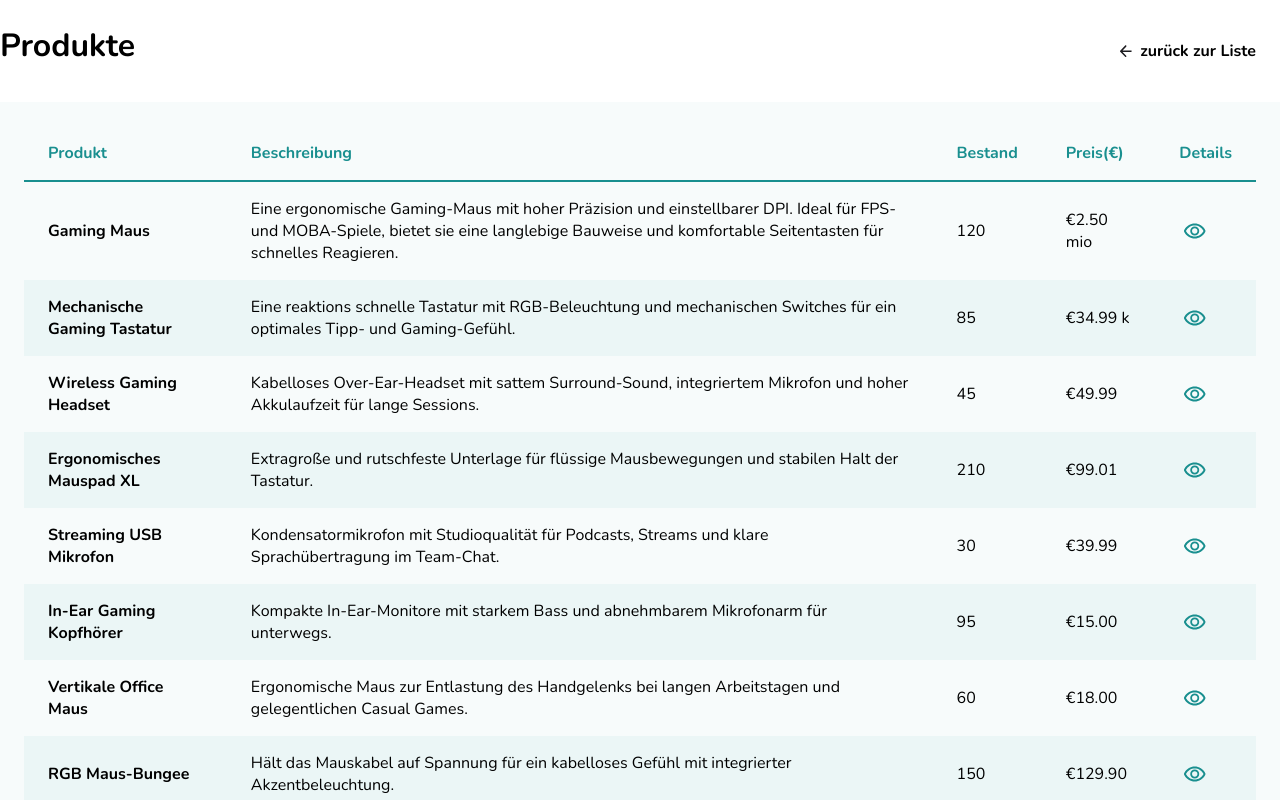
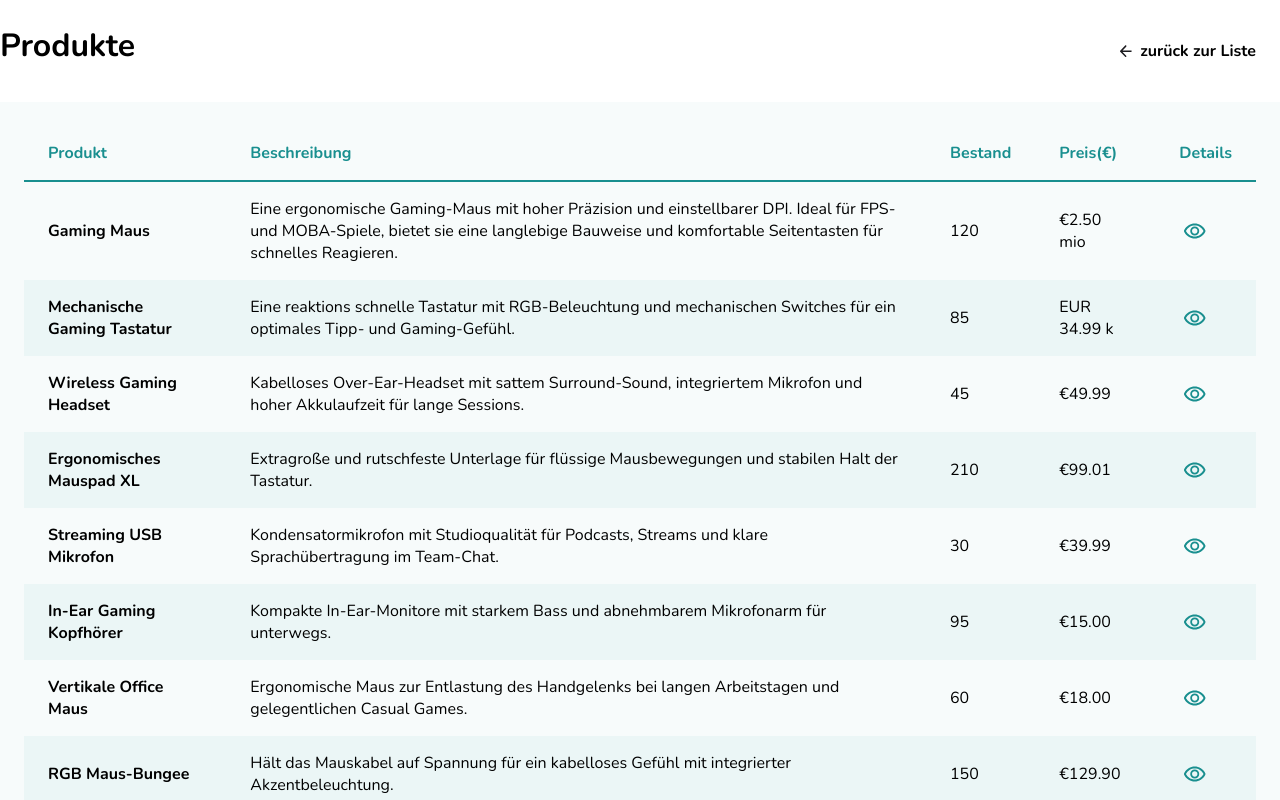
Before and after one commit to Lehnerma/angular-learning-product-list, an Angular app: page / in a window 1280 px wide. Shown: the top 800 px of the page. Built offline with nearby package versions, Linux system fonts and the light colour scheme.

Commit message:
fix: correct currency formatting in product list and tidy imports

```diff
--- a/src/app/shared/components/product-list/product-list.html
+++ b/src/app/shared/components/product-list/product-list.html
@@ -24,10 +24,10 @@
                 {{ item.price / 100000 | currency: 'EUR' }} mio
               }
               @case (item.price >= 1000) {
-                {{ item.price / 1000 | currency: 'EUR' : 'symbol' : '1.2-2'}} k
+                {{ item.price / 1000 | currency: 'EUR '}} k
               }
               @default {
-                {{ item.price | currency: 'EUR' }}
+                {{ item.price | currency: 'EUR'}}
               }
             }
           </td>
--- a/src/app/shared/components/product-list/product-list.ts
+++ b/src/app/shared/components/product-list/product-list.ts
@@ -10,7 +10,7 @@ interface List {
 }
 @Component({
   selector: 'app-product-list',
-  imports: [RouterLink, CurrencyPipe],
+  imports: [RouterLink, CurrencyPipe,],
   templateUrl: './product-list.html',
   styleUrl: './product-list.scss',
 })
```
